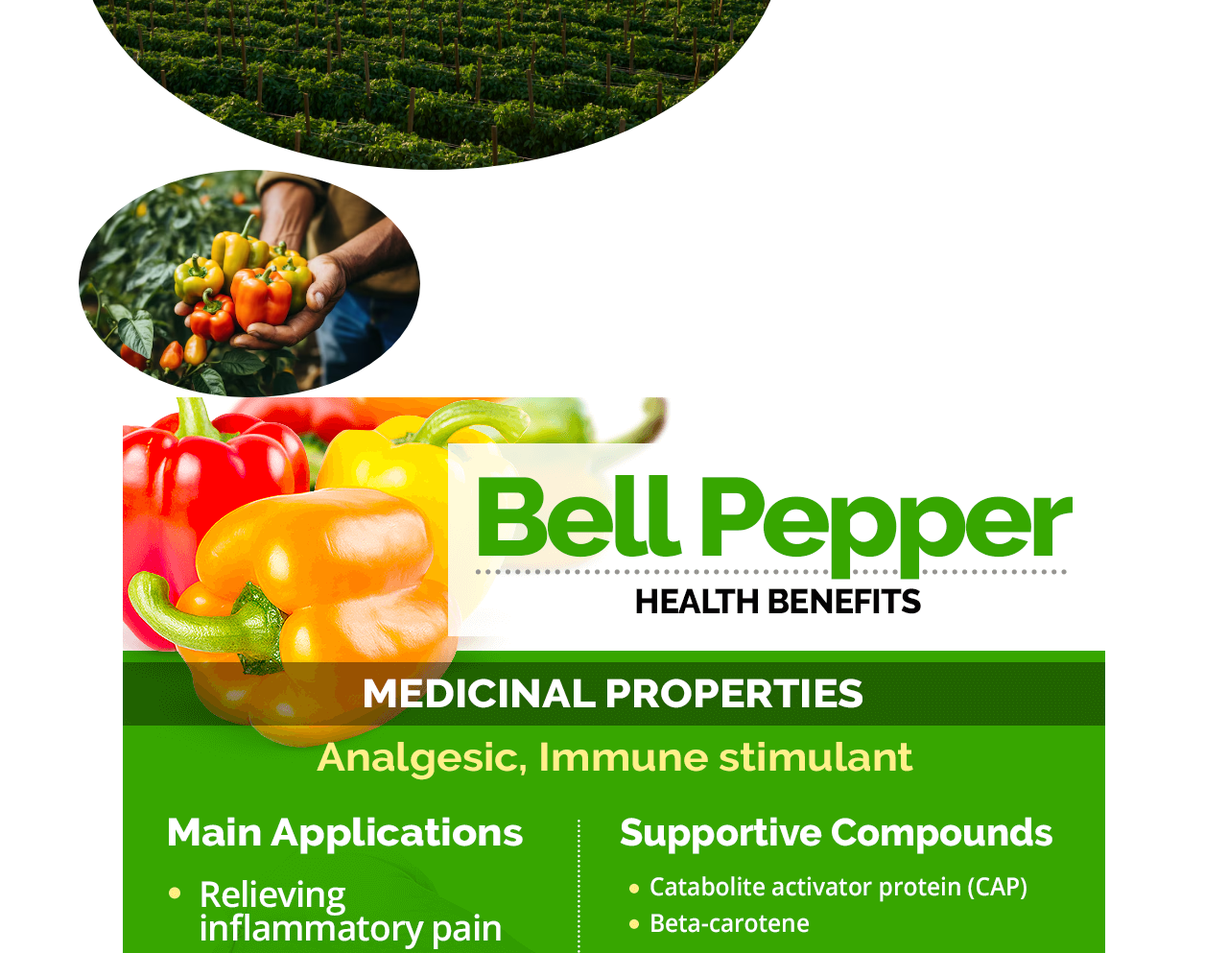
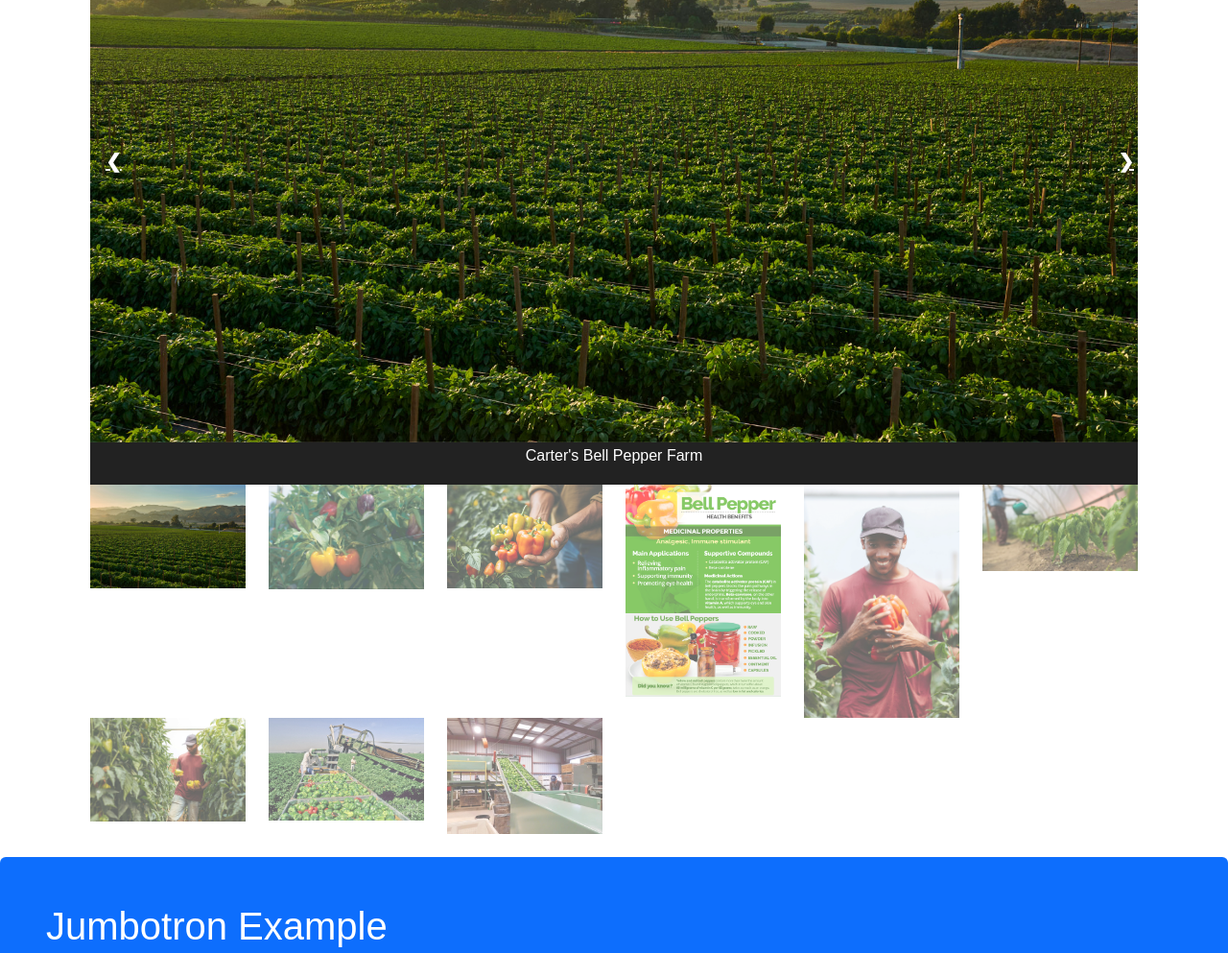
Before and after one commit to akcarter2/personal-project2, a plain HTML site: page pages/gallery.html in a window 1280 px wide. Shown: the part 440-1433 px from the top of the page at 96% size. Drawn offline with nearby package versions, Linux system fonts and the light colour scheme.

Commit message:
gallery
changed and updated gallery page

```diff
--- /dev/null
+++ b/css/gallery.css
@@ -0,0 +1,96 @@
+body {
+    font-family: Arial;
+    margin: 0;
+  }
+
+  * {
+    box-sizing: border-box;
+  }
+
+  img {
+    vertical-align: middle;
+  }
+
+  /* Position the image container (needed to position the left and right arrows) */
+  .container {
+    position: relative;
+  }
+
+  /* Hide the images by default */
+  .mySlides {
+    display: none;
+  }
+
+  /* Add a pointer when hovering over the thumbnail images */
+  .cursor {
+    cursor: pointer;
+  }
+
+  /* Next & previous buttons */
+  .prev,
+  .next {
+    cursor: pointer;
+    position: absolute;
+    top: 40%;
+    width: auto;
+    padding: 16px;
+    margin-top: -50px;
+    color: white;
+    font-weight: bold;
+    font-size: 20px;
+    border-radius: 0 3px 3px 0;
+    user-select: none;
+    -webkit-user-select: none;
+  }
+
+  /* Position the "next button" to the right */
+  .next {
+    right: 0;
+    border-radius: 3px 0 0 3px;
+  }
+
+  /* On hover, add a black background color with a little bit see-through */
+  .prev:hover,
+  .next:hover {
+    background-color: rgba(0, 0, 0, 0.8);
+  }
+
+  /* Number text (1/3 etc) */
+  .numbertext {
+    color: #f2f2f2;
+    font-size: 12px;
+    padding: 8px 12px;
+    position: absolute;
+    top: 0;
+  }
+
+  /* Container for image text */
+  .caption-container {
+    text-align: center;
+    background-color: #222;
+    padding: 2px 16px;
+    color: white;
+  }
+
+  .row:after {
+    content: "";
+    display: table;
+    clear: both;
+  }
+
+  /* Six columns side by side */
+  .column {
+    float: left;
+    width: 16.66%;
+  }
+
+  /* Add a transparency effect for thumnbail images */
+  .demo {
+    opacity: 0.6;
+  }
+
+  .active,
+  .demo:hover {
+    opacity: 1;
+  }
+  </style>
--- a/pages/gallery.html
+++ b/pages/gallery.html
@@ -19,6 +19,7 @@
     />
 
     <link rel="stylesheet" href="../css/style.css" />
+    <link rel="stylesheet" href="../css/gallery.css">
     <link rel="shortcut icon" href="../images/peppers.png" type="image/x-icon" />
 
     <title>Carter's Bell Peppers</title>
@@ -94,28 +95,114 @@
 
     <section>
       <!-- content for first section -->
-      <div class="container text-center">
+      <div class="container">
+        <h2 style="text-align:center">Carter's Bell Pepper Farm Gallery</h2>
+
+<div class="container">
+  <div class="mySlides">
+    <div class="numbertext">1 / 9</div>
+    <img src="../images/Bell-pepper-farm.jpg" style="width:100%">
+  </div>
+
+  <div class="mySlides">
+    <div class="numbertext">2 / 9</div>
+    <img src="../images/hero1.jpg" style="width:100%">
+  </div>
+
+  <div class="mySlides">
+    <div class="numbertext">3 / 9</div>
+    <img src="../images/bell-peppers.avif" style="width:100%">
+  </div>
+
+  <div class="mySlides">
+    <div class="numbertext">4 / 9</div>
+    <img src="../images/infographic-bell-pepper.png" style="width:100%">
+  </div>
+
+  <div class="mySlides">
+    <div class="numbertext">5 / 9</div>
+    <img src="../images/holding-bell-peppersrs.jpg" style="width:100%">
+  </div>
+
+  <div class="mySlides">
+    <div class="numbertext">6 / 9</div>
+    <img src="../images/greenhousers.jpg" style="width:100%">
+  </div>
+
+  <div class="mySlides">
+    <div class="numbertext">7 / 9</div>
+    <img src="../images/farmerrs.jpg" style="width:100%">
+  </div>
+
+  <div class="mySlides">
+    <div class="numbertext">8 / 9</div>
+    <img src="../images/harvest.jpg" style="width:100%">
+  </div>
+
+  <div class="mySlides">
+    <div class="numbertext">9 / 9</div>
+    <img src="../images/packing.webp" style="width:100%">
+  </div>
+
+  <a class="prev" onclick="plusSlides(-1)">❮</a>
+  <a class="next" onclick="plusSlides(1)">❯</a>
+
+  <div class="caption-container">
+    <p id="caption"></p>
+  </div>
+
+  <div class="row">
+    <div class="column">
+      <img class="demo cursor" src="../images/Bell-pepper-farm.jpg" style="width:100%" onclick="currentSlide(1)" alt="Carter's Bell Pepper Farm">
+    </div>
+    <div class="column">
+      <img class="demo cursor" src="../images/hero1.jpg" style="width:100%" onclick="currentSlide(2)" alt="Cinque Terre">
+    </div>
+    <div class="column">
+      <img class="demo cursor" src="../images/bell-peppers.avif" style="width:100%" onclick="currentSlide(3)" alt="Mountains and fjords">
+    </div>
+    <div class="column">
+      <img class="demo cursor" src="../images/infographic-bell-pepper.png" style="width:100%" onclick="currentSlide(4)" alt="Northern Lights">
+    </div>
+    <div class="column">
+      <img class="demo cursor" src="../images/holding-bell-peppersrs.jpg" style="width:100%" onclick="currentSlide(5)" alt="Nature and sunrise">
+    </div>
+    <div class="column">
+      <img class="demo cursor" src="../images/greenhousers.jpg" style="width:100%" onclick="currentSlide(6)" alt="Snowy Mountains">
+    </div>
+    <div class="column">
+      <img class="demo cursor" src="../images/farmerrs.jpg" style="width:100%" onclick="currentSlide(7)" alt="Snowy Mountains">
+    </div>
+    <div class="column">
+      <img class="demo cursor" src="../images/harvest.jpg" style="width:100%" onclick="currentSlide(8)" alt="Snowy Mountains">
+    </div>
+    <div class="column">
+      <img class="demo cursor" src="../images/packing.webp" style="width:100%" onclick="currentSlide(9)" alt="Snowy Mountains">
+    </div>
+  </div>
+</div>
+
         <!-- Stack the columns on mobile by making one full-width and the other half-width -->
-        <div class="row">
+        <!-- <div class="row">
           <div class="col-md-8"><img class="img-fluid rounded-circle" src="../images/Bell-pepper-farm.jpg" alt=""></div>
           <div class="col col-md-4"><img class="img-fluid rounded-circle" src="../images/hero1.jpg" alt=""></div>
           <div class="col col-md-4"><img class="img-fluid rounded-circle" src="../images/bell-peppers.avif" alt=""></div>
           <div><img class="img-fluid rounded" src="../images/infographic-bell-pepper.png" alt=""></div>
         </div>
 
-        <!-- Columns start at 50% wide on mobile and bump up to 33.3% wide on desktop -->
-        <div class="row">
+        <!- Columns start at 50% wide on mobile and bump up to 33.3% wide on desktop -->
+        <!-- <div class="row">
           <div class="col col-md-4"><img class="img-fluid rounded-circle" src="../images/holding-bell-peppersrs.jpg" alt=""></div>
           <div class="col col-md-4"><img class="img-fluid rounded-circle" src="../images/greenhousers.jpg" alt=""></div>
           <div class="col col-md-4"><img class="img-fluid rounded-circle" src="../images/farmerrs.jpg" alt=""></div>
-        </div>
+        </div> -->
 
         <!-- Columns are always 50% wide, on mobile and desktop -->
-        <div class="row">
+        <!-- <div class="row">
           <div class="col-6"><img class="img-fluid rounded-circle" src="../images/harvest.jpg" alt=""></div>
           <div class="col-6"><img class="img-fluid rounded-circle" src="../images/packing.webp" alt=""></div>
         </div>
-      </div>
+      </div>  -->
     </section>
 
 
@@ -164,6 +251,36 @@
           </div>
         </div>
       </footer>
+      <script>
+        let slideIndex = 1;
+        showSlides(slideIndex);
+
+        function plusSlides(n) {
+          showSlides(slideIndex += n);
+        }
+
+        function currentSlide(n) {
+          showSlides(slideIndex = n);
+        }
+
+        function showSlides(n) {
+          let i;
+          let slides = document.getElementsByClassName("mySlides");
+          let dots = document.getElementsByClassName("demo");
+          let captionText = document.getElementById("caption");
+          if (n > slides.length) {slideIndex = 1}
+          if (n < 1) {slideIndex = slides.length}
+          for (i = 0; i < slides.length; i++) {
+            slides[i].style.display = "none";
+          }
+          for (i = 0; i < dots.length; i++) {
+            dots[i].className = dots[i].className.replace(" active", "");
+          }
+          slides[slideIndex-1].style.display = "block";
+          dots[slideIndex-1].className += " active";
+          captionText.innerHTML = dots[slideIndex-1].alt;
+        }
+        </script>
     </section>
     <script src="https://cdn.jsdelivr.net/npm/bootstrap@5.3.3/dist/js/bootstrap.bundle.min.js"></script>
   </body>
```
Also changed, not shown: pages/login.html (+3 -1 lines).
